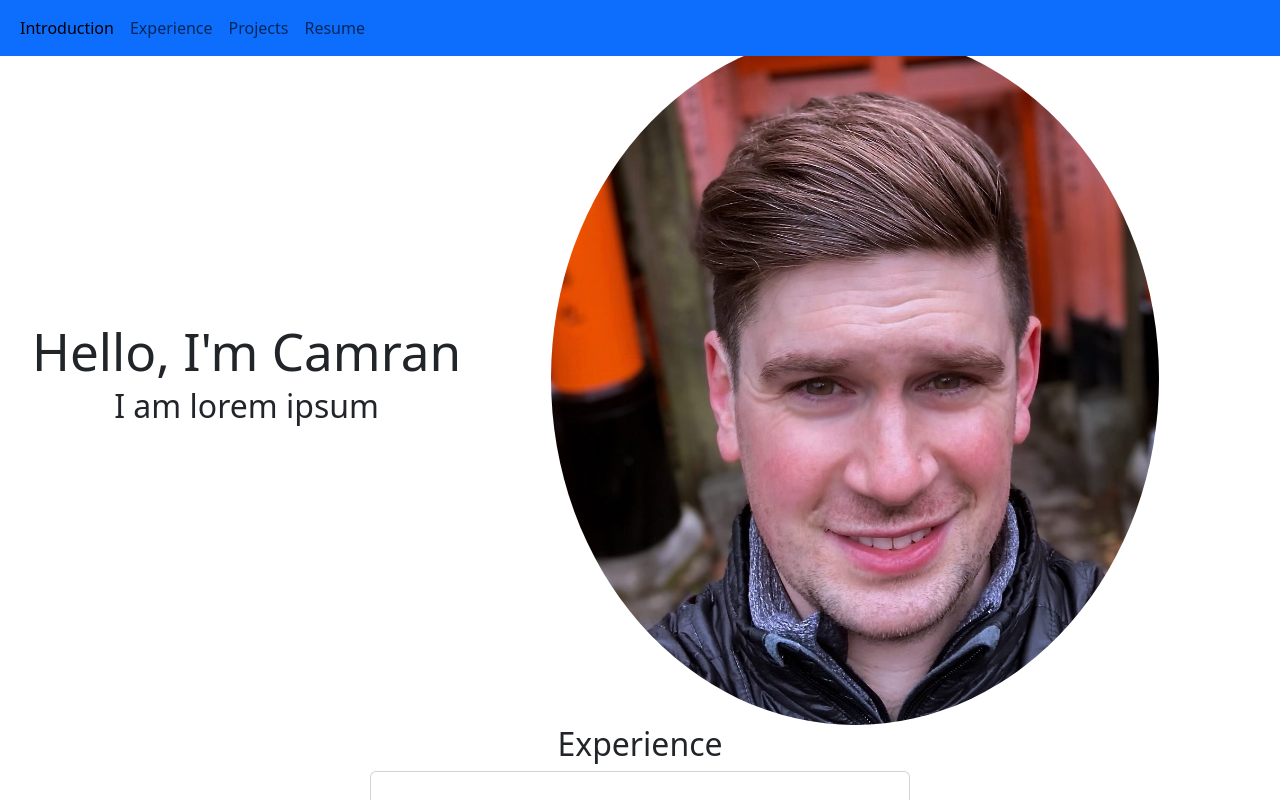
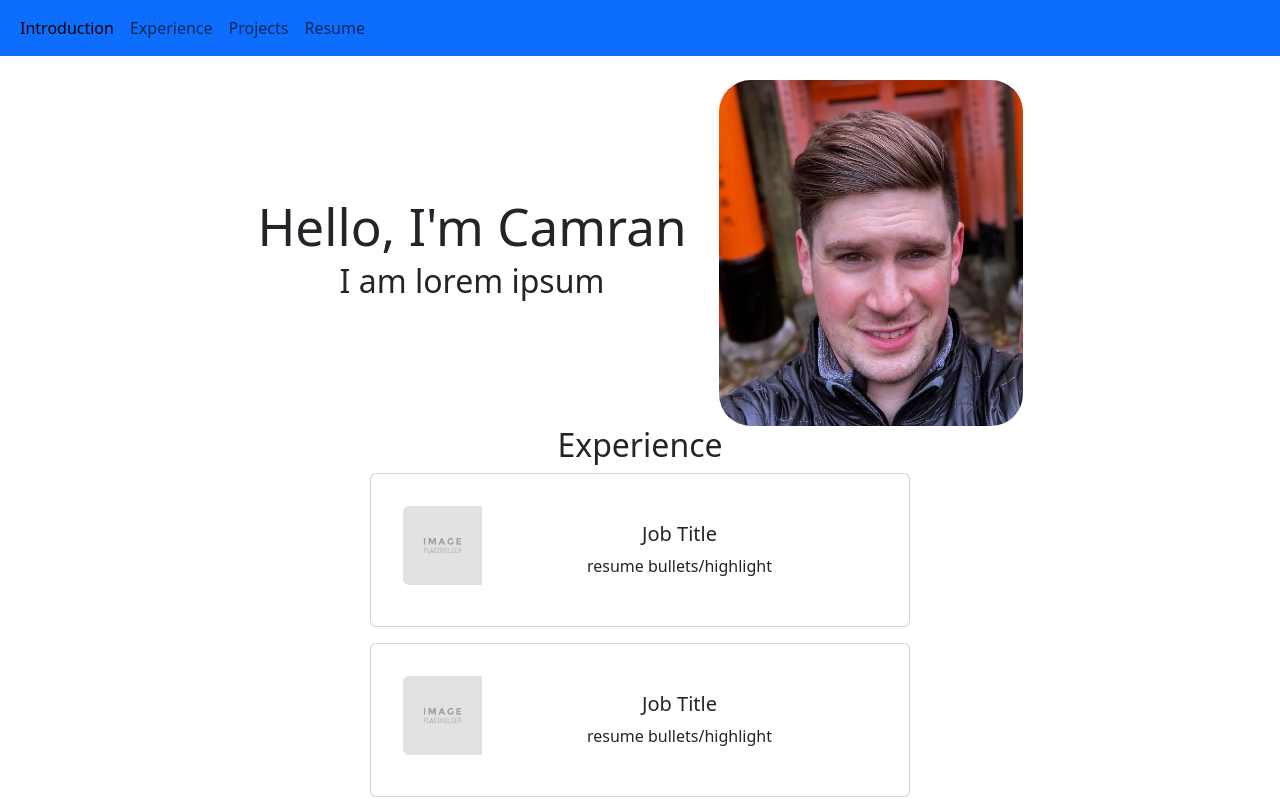
Before and after one commit to camrandev/portfolio-website, a React (Vite) app: page / in a window 1280 px wide. Shown: the top 800 px of the page. Built offline with nearby package versions, Linux system fonts and the light colour scheme.

Commit message:
update intro section image

```diff
--- a/src/App.jsx
+++ b/src/App.jsx
@@ -10,13 +10,13 @@ import "./App.css";
 function App() {
   //TODO:add max width sizing and adjust everything accordingly to play nice with that.
   return (
-    <>
+    <div style={{"padding-top":"3rem"}}>
       <Nav />
       <Introduction />
       <Experience />
       <Projects />
       <Contact />
-    </>
+    </div>
   );
 }
 
--- a/src/Introduction.jsx
+++ b/src/Introduction.jsx
@@ -1,5 +1,5 @@
-import React, { useState, useEffect } from 'react'
-import headshot from './assets/headshot.jpg'
+import React, { useState, useEffect } from "react";
+import headshot from "./assets/headshot.jpg";
 
 /** DESCRIPTION
  *
@@ -10,7 +10,7 @@ import headshot from './assets/headshot.jpg'
  * PARENT -> Introduction -> {CHILDREN}
  */
 
-function Introduction () {
+function Introduction() {
   const [textIndex, setTextIndex] = useState(0);
   const textArray = ["a Software Engineer", "a Runner", "lorem ipsum"];
 
@@ -33,15 +33,24 @@ function Introduction () {
 
   //TODO:add more friendly looking animation
   return (
-    <div id="intro"className='d-flex align-items-center mt-100'>
-      <div id="showcase" className="react-reveal" style={style}><div className="showcase-content"><h1>Hello, I'm Camran</h1><h2> I am <span className="txt-rotate">
+    <div id="intro" className="d-flex align-items-center justify-content-center">
+      <div id="showcase" className="react-reveal me-3" style={style}>
+        <div className="showcase-content">
+          <h1>Hello, I'm Camran</h1>
+          <h2>
+            {" "}
+            I am{" "}
+            <span className="txt-rotate">
               <span>{textArray[textIndex]}</span>
-    </span></h2></div></div>
-    <div className="col-md-6 mx-auto rounded-5">
-      <img className="img-fluid rounded-circle" src={headshot} alt="" />
+            </span>
+          </h2>
         </div>
       </div>
-  )
+      <div className="h-25 w-25 ms-3">
+        <img className="img-fluid rounded-5" src={headshot} alt="" />
+      </div>
+    </div>
+  );
 }
 
 export default Introduction;
```
Lines whose indentation alone changed are shown as unchanged.
